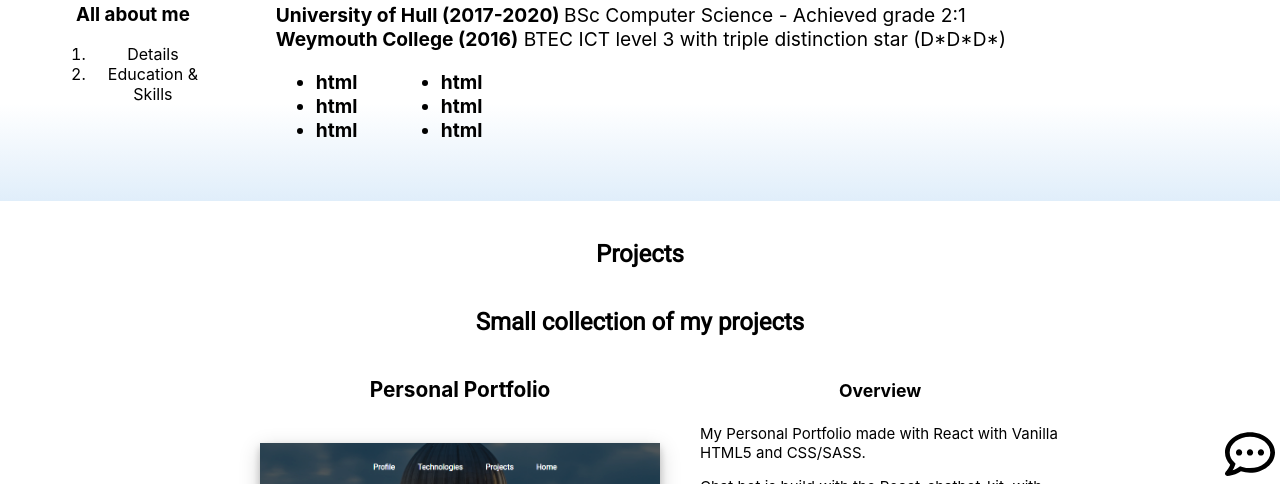
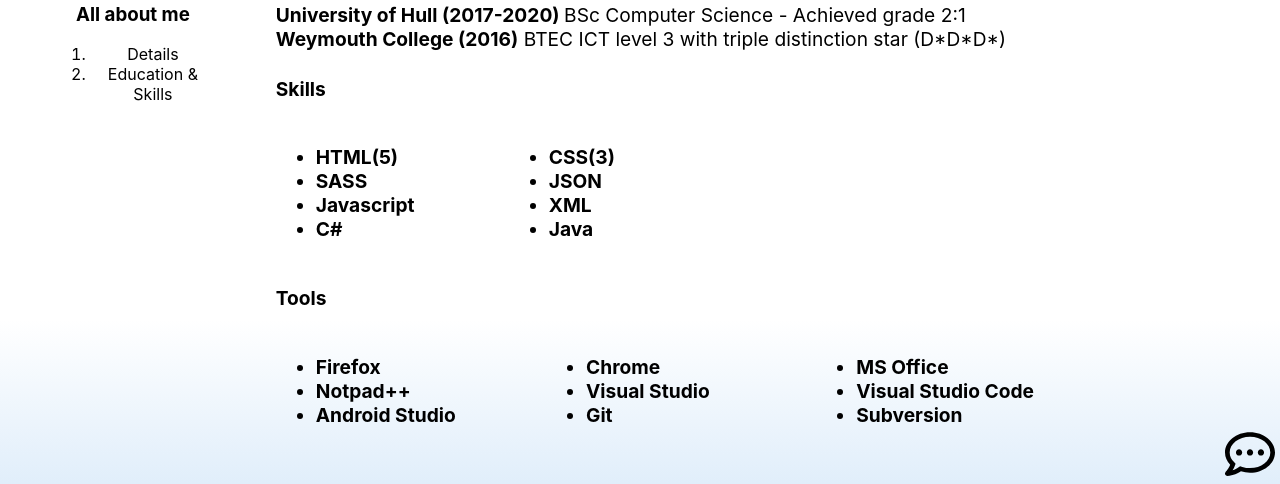
Before and after one commit to datalessuk/personal-portfolio, a React (Create React App) app: page / in a window 1280 px wide. Both pictures are taken after a click on the item "Education & Skills". Shown: the part 1013-1497 px from the top of the page. Built offline with nearby package versions, Linux system fonts and the light colour scheme; what react-chatbot-kit would draw is missing.

Commit message:
finished skills

```diff
--- a/src/components/AboutMe.js
+++ b/src/components/AboutMe.js
@@ -69,15 +69,33 @@ function AboutMe(){
                     <span>Weymouth College (2016)</span> BTEC ICT level 3 with triple distinction star (D*D*D*)
                     <br />
                     <span>
+                    <h4>Skills</h4>
                     <div className="skills-container">
                         <ul id="skills-list">
-                        <li>html</li>
-                        <li>html</li>
-                        <li>html</li>
-                        <li>html</li>
-                        <li>html</li>
-                        <li>html</li>
+                        <li>HTML(5)</li>
+                        <li>CSS(3)</li>
+                        <li>SASS</li>
+                        <li>JSON</li>
+                        <li>Javascript</li>
+                        <li>XML</li>
+                        <li>C#</li>
+                        <li>Java</li>
                         </ul>
+
+                        </div>
+                        <h4>Tools</h4>
+                        <div className="tools-container">
+                            <ul id="tools-list">
+                                <li>Firefox</li>
+                                <li>Chrome</li>
+                                <li>MS Office</li>
+                                <li>Notpad++</li>
+                                <li>Visual Studio</li>
+                                <li>Visual Studio Code</li>
+                                <li>Android Studio</li>
+                                <li>Git</li>
+                                <li>Subversion</li>
+                            </ul>
                         </div>
                     </span>
                     </p>
--- a/src/components/Footer.js
+++ b/src/components/Footer.js
@@ -1,5 +1,4 @@
 import '../styles/Footer.scss'
-import HeaderText from "../components/HeaderText"
 
 function Footer(){
     return(
--- a/src/components/WelcomeText.js
+++ b/src/components/WelcomeText.js
@@ -4,6 +4,7 @@ function WelcomeText(){
     return(
         <div className="aboutme-container">
             <h5>Mark <span>Harrison</span></h5>
+            <br />
             <h4 id="main-heading"><span></span>front end developer</h4>
             <h5><span className="map-icon"><img src={mapMarker} alt="mapmarker"></img></span>United kingdom</h5>
             </div>
--- a/src/styles/Aboutme.scss
+++ b/src/styles/Aboutme.scss
@@ -33,7 +33,6 @@ body{
         color: $color-primary;
     }
 }
-
 
 .flex-container{
 
@@ -83,6 +82,21 @@ body{
     }
 }
 
+.tools-container{
+    display: flex;
+    flex-flow: row wrap;
+
+}
+#tools-list{
+    display: flex;
+    flex-flow: row wrap;
+
+    li{
+        flex-basis: 30%;
+    }
+
+}
+
 @media only screen and (max-width: 900px) {
     .flex-container{
         flex-direction: column;
@@ -91,5 +105,9 @@ body{
         width: 300px;
         text-align: left;
     }
+    #tools-list{
+        flex-basis:  30%;
     }
+
 }
+}
```
